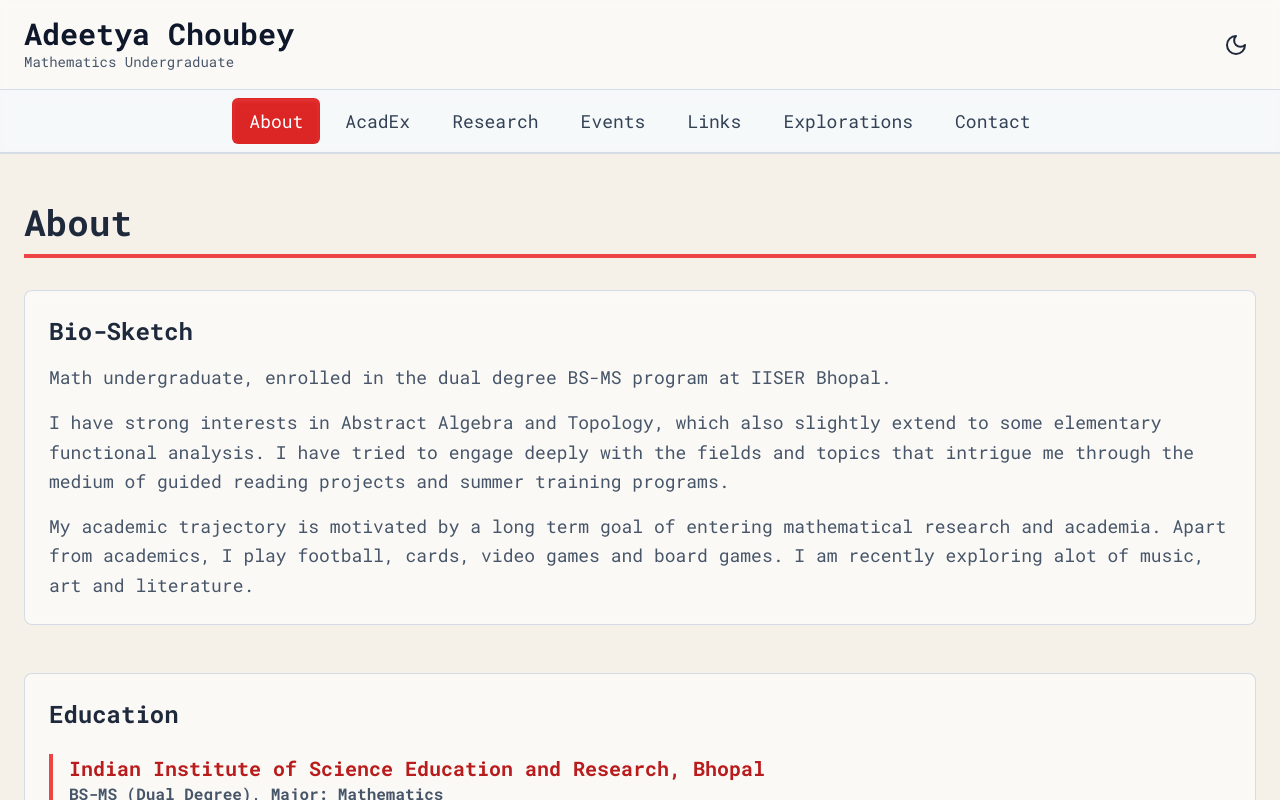
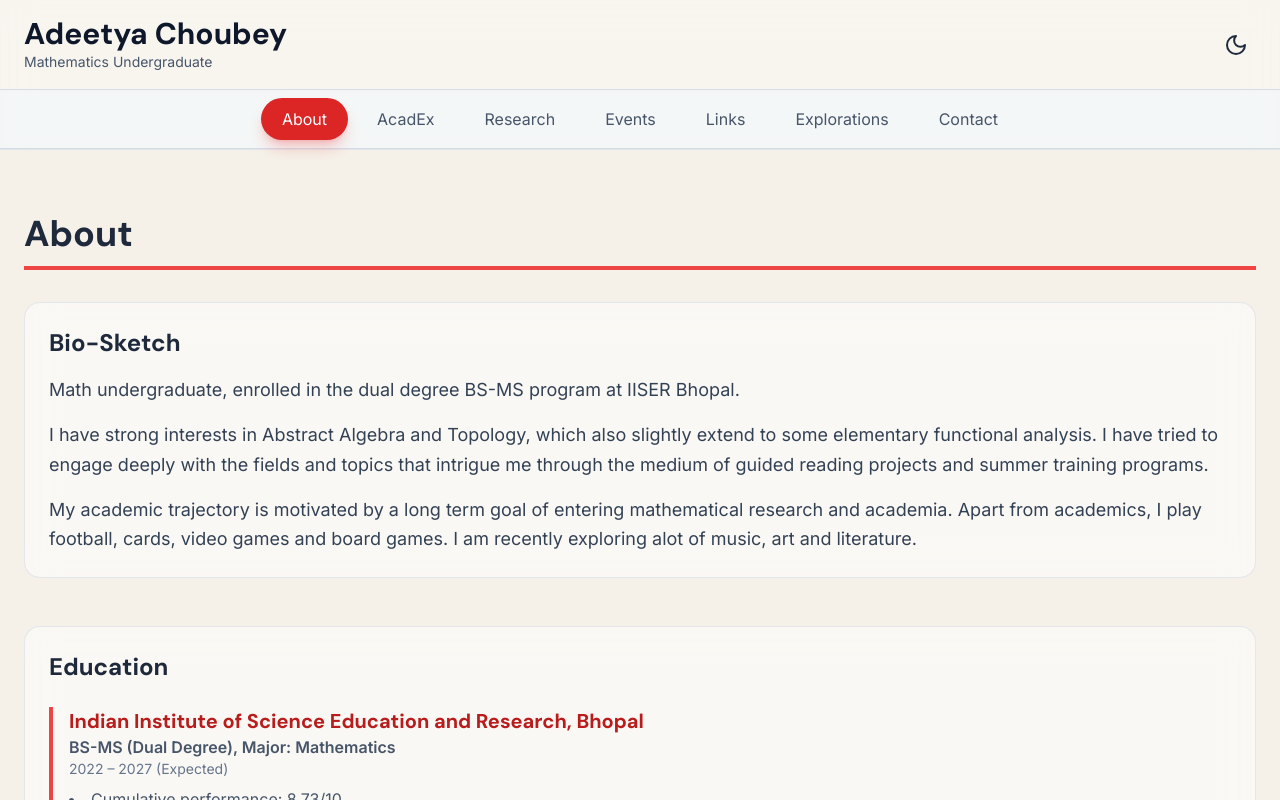
Before and after one commit to adc-prg/add-it-yeah, a React (Vite) app: page / in a window 1280 px wide. Both pictures are taken after a click on the button "About". Shown: the top 800 px of the page. Built offline with nearby package versions, Linux system fonts and the light colour scheme.

Commit message:
Update App.jsx

```diff
--- a/src/App.jsx
+++ b/src/App.jsx
@@ -22,7 +22,7 @@ const Mail = (props) => (
     </svg>
 );
 const BookOpen = (props) => (
-    <svg {...props} xmlns="http://www.w3.org/2000/svg" width="24" height="24" viewBox="0 0 24 24" fill="none" stroke="currentColor" strokeWidth="2" strokeLinecap="round" strokeLinejoin="round">
+    <svg {...props} xmlns="http://www.w3.org/2000/svg" width="24" height="24" viewBox="0 0 24" fill="none" stroke="currentColor" strokeWidth="2" strokeLinecap="round" strokeLinejoin="round">
         <path d="M2 3h6a4 4 0 0 1 4 4v14a3 3 0 0 0-3-3H2z"/><path d="M22 3h-6a4 4 0 0 0-4 4v14a3 3 0 0 1 3-3h7z"/>
     </svg>
 );
@@ -53,7 +53,7 @@ const cvData = {
       role: "Co-founder, Openboard",
       institution: "IISER Bhopal",
       duration: "Ongoing",
-      description: "Along with my dear friend Samriddha we have started an indepent intitiative to let students come forward and speak their minds about topics which they are passionate, about preferably to a general audience."
+      description: "Along with my dear friend Samriddha we have started an indepent intitiative to let students come forward and speak their minds about topics which they are passionate about preferably to a general audience."
     },
     {
       role: "Department Representative, Math Dept.",
@@ -92,11 +92,11 @@ const cvData = {
   },
   events: [
     {
-        title: "The Probabilistic Method",
-        description: "Gave the first Openboard talk. The lecture focussed on the non-constructive proofing technique, which was heavily abused by Erdos to solve problems in Graph theory. We discussed the proof of lower bound for ramsey numbers, given by Erdos, which resulted in the popularity of this method. More about the talk can be explored on the website.",
+        title: "The Probabilistic Method in Analysis",
+        description: "Gave the first Openboard talk. More about that talk can be looked at on the Openboard website.",
         link: {
             url: "https://openboard-web.vercel.app/",
-            text: "Openboard"
+            text: "Openboard website"
         }
     },
     {
@@ -122,60 +122,38 @@ const pages = ['About', 'AcadEx', 'Research', 'Events', 'Links', 'Explorations',
 
 // --- Reusable UI Components ---
 const Card = ({ children, className = "" }) => (
-  <div className={`bg-white/60 dark:bg-slate-800/60 backdrop-blur-sm rounded-lg p-6 border border-slate-300/80 dark:border-slate-700/80 transition-all duration-300 hover:border-red-500/50 dark:hover:border-red-500/50 hover:shadow-lg hover:shadow-red-500/10 ${className}`}>
+  <div className={`bg-white/50 backdrop-blur-lg rounded-2xl p-6 border border-slate-300/50 transition-all duration-300 hover:shadow-red-500/10 hover:shadow-xl hover:-translate-y-1 ${className}`}>
     {children}
   </div>
 );
 
-const TypingTitle = ({ children }) => {
-    const [text, setText] = useState('');
-    const [isTyping, setIsTyping] = useState(true);
-    const fullText = children;
-
-    useEffect(() => {
-        setText('');
-        setIsTyping(true);
-        let i = 0;
-        const interval = setInterval(() => {
-            setText(fullText.substring(0, i + 1));
-            i++;
-            if (i > fullText.length) {
-                clearInterval(interval);
-                setIsTyping(false);
-            }
-        }, 50);
-        return () => clearInterval(interval);
-    }, [fullText]);
-
-    return (
-        <h2 className="text-4xl font-bold text-slate-800 dark:text-white mb-8 pb-3 border-b-4 border-red-500 flex items-center">
-            {text}
-            {isTyping && <span className="w-2 h-8 bg-red-500 ml-2 animate-pulse"></span>}
-        </h2>
-    );
-};
+const Title = ({ children }) => (
+    <h2 className="text-4xl font-bold font-display text-slate-800 mb-8 pb-3 border-b-4 border-red-500">
+        {children}
+    </h2>
+);
 
 
 // --- Page Components ---
 const AboutPage = () => (
     <div>
-        <TypingTitle>About</TypingTitle>
+        <Title>About</Title>
         <Card className="mb-12">
-            <h3 className="text-2xl font-semibold text-slate-800 dark:text-gray-100 mb-4">Bio-Sketch</h3>
-            <p className="text-lg leading-relaxed text-slate-600 dark:text-slate-300 mb-4">{cvData.profile.intro}</p>
-            <p className="text-lg leading-relaxed text-slate-600 dark:text-slate-300 mb-4">{cvData.profile.interests}</p>
-            <p className="text-lg leading-relaxed text-slate-600 dark:text-slate-300">{cvData.profile.ambition}</p>
+            <h3 className="text-2xl font-bold font-display text-slate-800 mb-4">Bio-Sketch</h3>
+            <p className="text-lg leading-relaxed text-slate-700 mb-4">{cvData.profile.intro}</p>
+            <p className="text-lg leading-relaxed text-slate-700 mb-4">{cvData.profile.interests}</p>
+            <p className="text-lg leading-relaxed text-slate-700">{cvData.profile.ambition}</p>
         </Card>
         <Card className="mb-12">
-            <h3 className="text-2xl font-semibold text-slate-800 dark:text-gray-100 mb-6">Education</h3>
+            <h3 className="text-2xl font-bold font-display text-slate-800 mb-6">Education</h3>
             <div className="space-y-6">
                 {cvData.education.map(edu => (
                     <div key={edu.institution} className="border-l-4 border-red-500 pl-4">
-                        <h4 className="text-xl font-bold text-red-700 dark:text-red-400">{edu.institution}</h4>
-                        <p className="text-md font-semibold text-slate-600 dark:text-slate-400">{edu.degree}</p>
-                        <p className="text-sm text-slate-500 dark:text-slate-500 mb-2">{edu.duration}</p>
+                        <h4 className="text-xl font-bold text-red-700 font-display">{edu.institution}</h4>
+                        <p className="text-md font-semibold text-slate-600">{edu.degree}</p>
+                        <p className="text-sm text-slate-500 mb-2">{edu.duration}</p>
                         {Array.isArray(edu.grades) && (
-                            <ul className="list-disc list-inside text-slate-600 dark:text-slate-400">
+                            <ul className="list-disc list-inside text-slate-600">
                                 {edu.grades.map(grade => <li key={grade}>{grade}</li>)}
                             </ul>
                         )}
@@ -184,17 +162,17 @@ const AboutPage = () => (
             </div>
         </Card>
         <Card>
-            <h3 className="text-2xl font-semibold text-slate-800 dark:text-gray-100 mb-6">Positions of Responsibility</h3>
+            <h3 className="text-2xl font-bold font-display text-slate-800 mb-6">Positions of Responsibility</h3>
             <div className="space-y-8">
                 {cvData.responsibilities.map(resp => (
                     <div key={resp.role} className="border-l-4 border-red-500 pl-4">
-                        <h4 className="text-xl font-bold text-red-700 dark:text-red-400">{resp.role}</h4>
-                        <p className="text-md font-semibold text-slate-600 dark:text-slate-400 mb-1">{resp.institution}</p>
-                        <p className="text-sm text-slate-500 dark:text-slate-500 mb-3">{resp.duration}</p>
-                        <p className="text-lg leading-relaxed text-slate-600 dark:text-slate-300">
+                        <h4 className="text-xl font-bold text-red-700 font-display">{resp.role}</h4>
+                        <p className="text-md font-semibold text-slate-600 mb-1">{resp.institution}</p>
+                        <p className="text-sm text-slate-500 mb-3">{resp.duration}</p>
+                        <p className="text-lg leading-relaxed text-slate-700">
                             {resp.role === "Co-founder, Openboard" ? (
                                 <>
-                                    Along with my dear friend <a href="https://samriddhas-quantum-realm.vercel.app/" target="_blank" rel="noopener noreferrer" className="text-red-600 dark:text-red-400 hover:underline font-semibold">Samriddha</a> we have started an indepent intitiative to let students come forward and speak their minds about topics which they are passionate about preferably to a general audience. Learn more about <a href="https://openboard-web.vercel.app/" target="_blank" rel="noopener noreferrer" className="text-red-600 dark:text-red-400 hover:underline font-semibold">Openboard</a>.
+                                    Along with my dear friend <a href="https://samriddhas-quantum-realm.vercel.app/" target="_blank" rel="noopener noreferrer" className="text-red-600 hover:underline font-semibold">Samriddha</a> we have started an indepent intitiative to let students come forward and speak their minds about topics which they are passionate about preferably to a general audience. Learn more about <a href="https://openboard-web.vercel.app/" target="_blank" rel="noopener noreferrer" className="text-red-600 hover:underline font-semibold">Openboard</a>.
                                 </>
                             ) : (
                                 resp.description
@@ -209,15 +187,15 @@ const AboutPage = () => (
 
 const ResearchPage = () => (
     <div>
-        <TypingTitle>Research</TypingTitle>
+        <Title>Research</Title>
         <Card>
             <div className="space-y-8">
                 {cvData.research.map((item, index) => (
-                    <div key={index} className={`pb-8 ${index < cvData.research.length - 1 ? 'border-b border-slate-200 dark:border-slate-700' : ''}`}>
-                        <h3 className="text-2xl font-bold text-red-600 dark:text-red-400 mb-2">{item.title}</h3>
-                        <p className="text-md font-semibold text-slate-600 dark:text-slate-400 mb-1">{item.guide}</p>
-                        <p className="text-sm text-slate-500 dark:text-slate-500 mb-3">{item.duration}</p>
-                        <p className="text-lg leading-relaxed text-slate-600 dark:text-slate-300">{item.description}</p>
+                    <div key={index} className={`pb-8 ${index < cvData.research.length - 1 ? 'border-b border-slate-200' : ''}`}>
+                        <h3 className="text-2xl font-bold font-display text-red-600 mb-2">{item.title}</h3>
+                        <p className="text-md font-semibold text-slate-600 mb-1">{item.guide}</p>
+                        <p className="text-sm text-slate-500 mb-3">{item.duration}</p>
+                        <p className="text-lg leading-relaxed text-slate-700">{item.description}</p>
                     </div>
                 ))}
             </div>
@@ -228,28 +206,28 @@ const ResearchPage = () => (
 
 const AcademicExperiencesPage = () => (
     <div>
-        <TypingTitle>Academic Experiences</TypingTitle>
+        <Title>Academic Experiences</Title>
         <Card className="mb-12">
-            <h3 className="text-2xl font-bold text-red-600 dark:text-red-400 mb-6">Research Internships</h3>
+            <h3 className="text-2xl font-bold font-display text-red-600 mb-6">Research Internships</h3>
             <div className="space-y-8">
                 {cvData.academicExperiences.internships.map((exp, index) => (
-                     <div key={exp.title + exp.duration} className={`pb-8 ${index < cvData.academicExperiences.internships.length - 1 ? 'border-b border-slate-200 dark:border-slate-700' : ''}`}>
-                        <h4 className="text-xl font-semibold text-slate-800 dark:text-gray-100">{exp.title} at {exp.institution}</h4>
-                        <p className="text-sm text-slate-500 dark:text-slate-500 mb-3">{exp.duration}</p>
-                        <p className="text-lg leading-relaxed text-slate-600 dark:text-slate-300">{exp.description}</p>
+                     <div key={exp.title + exp.duration} className={`pb-8 ${index < cvData.academicExperiences.internships.length - 1 ? 'border-b border-slate-200' : ''}`}>
+                        <h4 className="text-xl font-semibold font-display text-slate-800">{exp.title} at {exp.institution}</h4>
+                        <p className="text-sm text-slate-500 mb-3">{exp.duration}</p>
+                        <p className="text-lg leading-relaxed text-slate-700">{exp.description}</p>
                     </div>
                 ))}
             </div>
         </Card>
         <Card className="mb-12">
-            <h3 className="text-2xl font-bold text-red-600 dark:text-red-400 mb-6">Summer Schools</h3>
+            <h3 className="text-2xl font-bold font-display text-red-600 mb-6">Summer Schools</h3>
             <div className="space-y-8">
                 {cvData.academicExperiences.summerSchools.map(exp => (
                     <div key={exp.title}>
-                        <h4 className="text-xl font-bold text-slate-800 dark:text-gray-100">{exp.title}</h4>
-                        <p className="text-md font-semibold text-slate-600 dark:text-slate-400 mb-1">{exp.institution}</p>
-                        <p className="text-sm text-slate-500 dark:text-slate-500 mb-4">{exp.duration}</p>
-                        <p className="text-lg leading-relaxed text-slate-600 dark:text-slate-300">{exp.description}</p>
+                        <h4 className="text-xl font-bold font-display text-slate-800">{exp.title}</h4>
+                        <p className="text-md font-semibold text-slate-600 mb-1">{exp.institution}</p>
+                        <p className="text-sm text-slate-500 mb-4">{exp.duration}</p>
+                        <p className="text-lg leading-relaxed text-slate-700">{exp.description}</p>
                     </div>
                 ))}
             </div>
@@ -259,16 +237,16 @@ const AcademicExperiencesPage = () => (
 
 const EventsPage = () => (
     <div>
-        <TypingTitle>Events</TypingTitle>
+        <Title>Events</Title>
         <div className="space-y-8">
             {cvData.events.map(event => (
                 <Card key={event.title}>
-                    <h3 className="text-2xl font-bold text-red-600 dark:text-red-400 mb-4">{event.title}</h3>
-                    <p className="text-lg leading-relaxed text-slate-600 dark:text-slate-300">
+                    <h3 className="text-2xl font-bold font-display text-red-600 mb-4">{event.title}</h3>
+                    <p className="text-lg leading-relaxed text-slate-700">
                         {event.link ? (
                             <>
                                 {event.description.split(event.link.text)[0]}
-                                <a href={event.link.url} target="_blank" rel="noopener noreferrer" className="text-red-600 dark:text-red-400 hover:underline font-semibold">
+                                <a href={event.link.url} target="_blank" rel="noopener noreferrer" className="text-red-600 hover:underline font-semibold">
                                     {event.link.text}
                                 </a>
                                 {event.description.split(event.link.text)[1]}
@@ -285,10 +263,10 @@ const EventsPage = () => (
 
 const ComingSoonPage = ({ title }) => (
     <div>
-        <TypingTitle>{title}</TypingTitle>
+        <Title>{title}</Title>
         <Card>
-            <h3 className="text-2xl font-semibold text-slate-800 dark:text-gray-100 mb-4">Something's cooking...</h3>
-            <p className="text-lg text-slate-600 dark:text-slate-300">
+            <h3 className="text-2xl font-semibold font-display text-slate-800 mb-4">Something's cooking...</h3>
+            <p className="text-lg text-slate-700">
                 This page is currently under construction. Check back later for new content!
             </p>
         </Card>
@@ -297,21 +275,21 @@ const ComingSoonPage = ({ title }) => (
 
 const ContactPage = () => (
   <div>
-    <TypingTitle>Contact</TypingTitle>
+    <Title>Contact</Title>
     <Card>
         <div className="flex flex-col space-y-6">
-            <p className="text-lg text-slate-600 dark:text-slate-300">
+            <p className="text-lg text-slate-700">
                 Feel free to reach out for collaborations, discussions, or inquiries.
             </p>
             <div className="flex items-center space-x-4">
-                <Mail className="w-6 h-6 text-red-600 dark:text-red-400 flex-shrink-0" />
-                <a href={`mailto:${cvData.contact.email}`} className="text-lg text-red-600 dark:text-red-400 hover:text-red-400 dark:hover:text-red-300 transition-colors duration-300 underline">{cvData.contact.email}</a>
+                <Mail className="w-6 h-6 text-red-600 flex-shrink-0" />
+                <a href={`mailto:${cvData.contact.email}`} className="text-lg text-red-600 hover:text-red-400 transition-colors duration-300 underline">{cvData.contact.email}</a>
             </div>
             <div className="flex items-center space-x-4">
-                <Linkedin className="w-6 h-6 text-red-600 dark:text-red-400 flex-shrink-0" />
-                <a href={cvData.contact.linkedin} target="_blank" rel="noopener noreferrer" className="text-lg text-red-600 dark:text-red-400 hover:text-red-400 dark:hover:text-red-300 transition-colors duration-300 underline">LinkedIn Profile</a>
+                <Linkedin className="w-6 h-6 text-red-600 flex-shrink-0" />
+                <a href={cvData.contact.linkedin} target="_blank" rel="noopener noreferrer" className="text-lg text-red-600 hover:text-red-400 transition-colors duration-300 underline">LinkedIn Profile</a>
             </div>
-             <div className="mt-4 pt-6 border-t border-slate-300 dark:border-slate-700 text-slate-600 dark:text-slate-400">
+             <div className="mt-4 pt-6 border-t border-slate-300 text-slate-600">
                 <p>{cvData.location}</p>
             </div>
         </div>
@@ -426,7 +404,7 @@ function App() {
     root.classList.add(theme);
 
     const fontLink = document.createElement('link');
-    fontLink.href = "https://fonts.googleapis.com/css2?family=Roboto+Mono:wght@400;700&display=swap";
+    fontLink.href = "https://fonts.googleapis.com/css2?family=DM+Sans:wght@400;700&family=Inter:wght@400;600&display=swap";
     fontLink.rel = "stylesheet";
 
     if(!document.querySelector(`link[href="${fontLink.href}"]`)){
@@ -451,24 +429,25 @@ function App() {
   }
 
   const pageStyle = {
-    fontFamily: "'Roboto Mono', monospace",
-    ...(theme === 'light'
-        ? { backgroundColor: '#f5f1e9' }
-        : {})
+    fontFamily: "'Inter', sans-serif",
+    backgroundColor: '#f5f1e9'
   };
 
   if (showLanding) {
       return (
           <div
-            className="min-h-screen dark:bg-gradient-to-br dark:from-slate-900 dark:to-gray-800 flex flex-col items-center justify-center text-center p-4 overflow-hidden relative"
+            className="min-h-screen flex flex-col items-center justify-center text-center p-4 overflow-hidden relative"
             style={pageStyle}
           >
-               <button onClick={toggleTheme} className="absolute top-4 right-4 p-2 rounded-full text-slate-800 dark:text-yellow-400 hover:bg-slate-200/60 dark:hover:bg-slate-700/60 transition-colors duration-300 z-20">
+               <style>{`
+                .font-display { font-family: 'DM Sans', sans-serif; }
+               `}</style>
+               <button onClick={toggleTheme} className="absolute top-4 right-4 p-2 rounded-full text-slate-800 hover:bg-slate-200/60 transition-colors duration-300 z-20">
                     {theme === 'light' ? <Moon className="w-6 h-6" /> : <Sun className="w-6 h-6" />}
                 </button>
               <div className="relative z-10">
                   <h1
-                    className="font-bold text-slate-800 dark:text-white mb-2 flex flex-nowrap items-center justify-center"
+                    className="font-bold font-display text-slate-800 mb-2 flex flex-nowrap items-center justify-center"
                     style={{ fontSize: 'clamp(1.75rem, 8vw, 4.5rem)' }}
                   >
                     Adeetya Ch
@@ -476,7 +455,7 @@ function App() {
                     ubey
                   </h1>
                   <p
-                    className="text-red-600 dark:text-red-500 mb-12"
+                    className="text-red-600 mb-12"
                     style={{ fontSize: 'clamp(0.875rem, 4vw, 1.25rem)'}}
                   >
                     Algebra | Topology
@@ -486,7 +465,7 @@ function App() {
                           <button
                               key={page}
                               onClick={() => navigateToPage(page)}
-                              className="text-lg font-medium text-slate-700 dark:text-slate-300 hover:text-red-600 dark:hover:text-red-500 transition-colors duration-300"
+                              className="text-lg font-medium text-slate-700 hover:text-red-600 transition-colors duration-300"
                           >
                               {page}
                           </button>
@@ -513,10 +492,10 @@ function App() {
   const NavLink = ({ pageName }) => (
     <button
       onClick={() => setActivePage(pageName)}
-      className={`px-3 sm:px-4 py-2 rounded-md text-sm sm:text-lg font-medium transition-all duration-300 border border-transparent ${
+      className={`px-5 py-2 rounded-full text-md font-medium transition-all duration-300 border border-transparent ${
         activePage === pageName
-          ? 'bg-red-600 text-white shadow-inner shadow-red-500/50'
-          : 'text-slate-700 dark:text-slate-300 hover:bg-white/60 dark:hover:bg-slate-800/60 hover:shadow-md hover:shadow-red-500/20'
+          ? 'bg-red-600 text-white shadow-lg shadow-red-500/30'
+          : 'text-slate-600 hover:bg-red-100/60'
       }`}
     >
       {pageName}
@@ -525,34 +504,38 @@ function App() {
 
   return (
     <div
-        className="min-h-screen dark:bg-gradient-to-br dark:from-slate-900 dark:to-gray-800 text-slate-800 dark:text-slate-200 transition-colors duration-500"
+        className="min-h-screen text-slate-800 transition-colors duration-500 font-sans"
         style={pageStyle}
     >
-      <header className="bg-white/60 dark:bg-slate-800/60 backdrop-blur-sm sticky top-0 z-20 border-b border-slate-300/80 dark:border-slate-700/80">
+       <style>{`
+        .font-sans { font-family: 'Inter', sans-serif; }
+        .font-display { font-family: 'DM Sans', sans-serif; }
+       `}</style>
+      <header className="bg-white/30 backdrop-blur-lg sticky top-0 z-20 border-b border-slate-300/50">
         <div className="container mx-auto px-4 sm:px-6 py-4 flex justify-between items-center">
           <div>
             <button onClick={() => setShowLanding(true)} className="text-left transition-opacity duration-300 hover:opacity-70">
-                <h1 className="text-2xl sm:text-3xl font-bold text-slate-900 dark:text-white">{cvData.name}</h1>
-                <p className="text-sm sm:text-md text-slate-600 dark:text-slate-400">Mathematics Undergraduate</p>
+                <h1 className="text-2xl sm:text-3xl font-bold font-display text-slate-900">{cvData.name}</h1>
+                <p className="text-sm sm:text-md text-slate-600">Mathematics Undergraduate</p>
             </button>
           </div>
-          <button onClick={toggleTheme} className="p-2 rounded-full text-slate-800 dark:text-yellow-400 hover:bg-slate-200/60 dark:hover:bg-slate-700/60 transition-colors duration-300">
+          <button onClick={toggleTheme} className="p-2 rounded-full text-slate-800 hover:bg-slate-200/60 transition-colors duration-300">
             {theme === 'light' ? <Moon className="w-6 h-6" /> : <Sun className="w-6 h-6" />}
           </button>
         </div>
-        <nav className="bg-slate-100/60 dark:bg-slate-800/40 backdrop-blur-sm border-t border-b border-slate-300/80 dark:border-slate-700/80">
+        <nav className="bg-slate-100/60 backdrop-blur-sm border-t border-b border-slate-300/80">
            <div className="container mx-auto px-2 sm:px-6 py-2 flex justify-center flex-wrap gap-1 sm:gap-2">
                 {pages.map(page => <NavLink key={page} pageName={page} />)}
            </div>
         </nav>
       </header>
 
-      <main className="container mx-auto px-4 sm:px-6 py-12 relative z-10">
+      <main className="container mx-auto px-4 sm:px-6 py-16 relative z-10">
         {renderPage()}
       </main>
 
-      <footer className="bg-white/60 dark:bg-slate-800/60 backdrop-blur-sm mt-16 py-6 border-t border-slate-300/80 dark:border-slate-700/80">
-        <div className="container mx-auto px-6 text-center text-slate-600 dark:text-slate-400">
+      <footer className="bg-white/30 backdrop-blur-lg mt-16 py-6 border-t border-slate-300/50">
+        <div className="container mx-auto px-6 text-center text-slate-600">
             <p>&copy; {new Date().getFullYear()} Adeetya Choubey. Built with React & Tailwind CSS.</p>
         </div>
       </footer>
```
